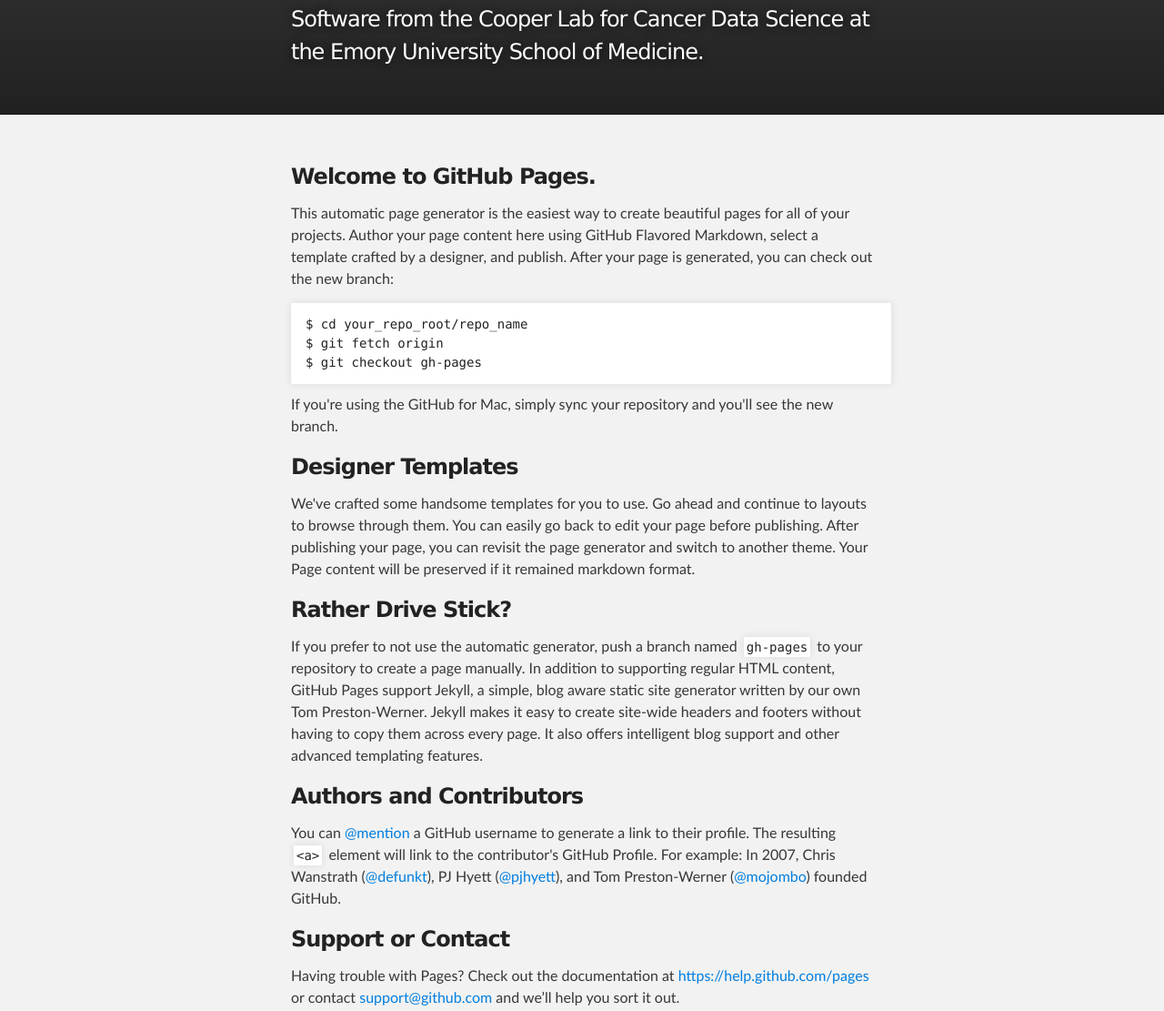
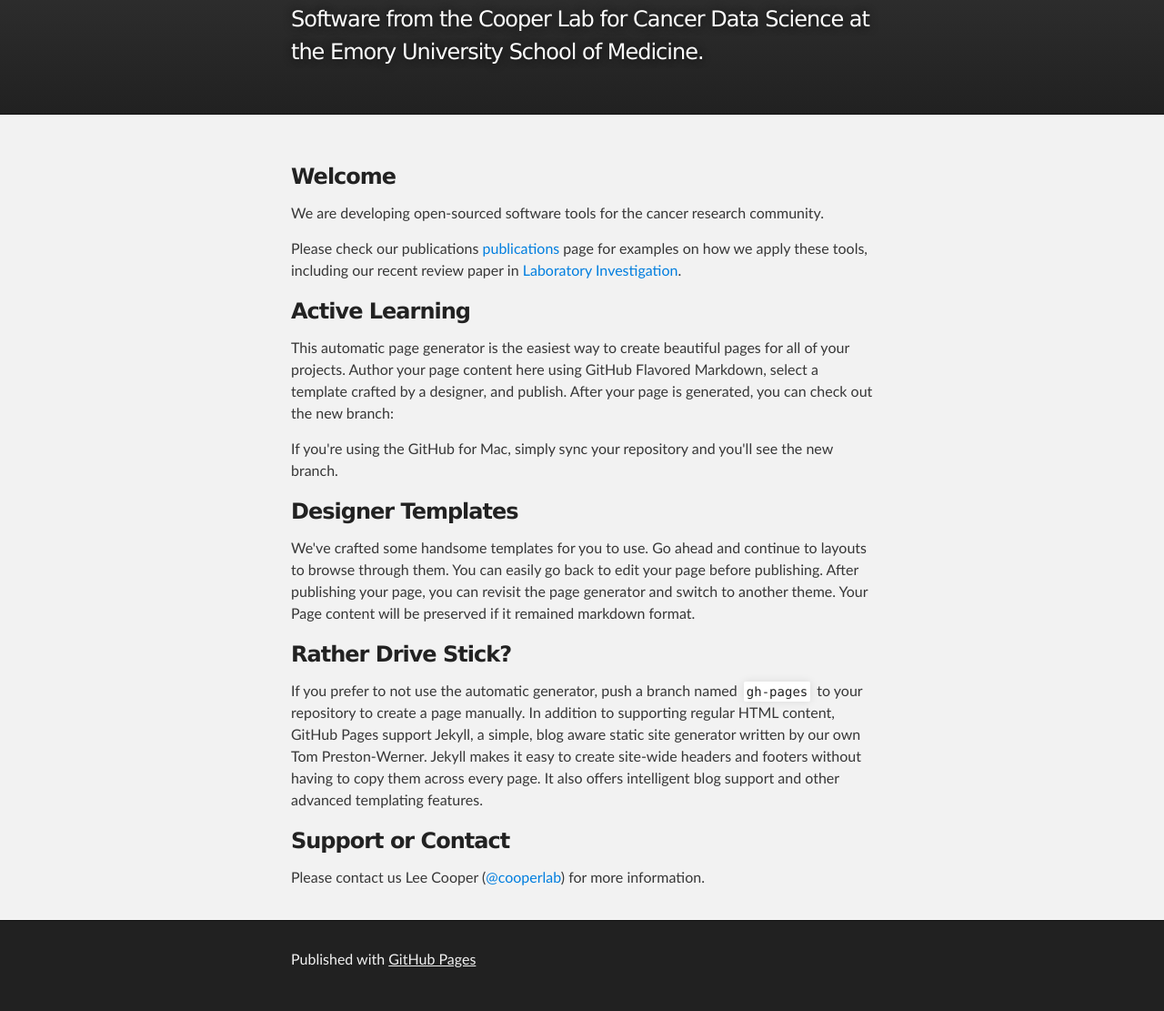
Before and after one commit to cooperlab/cooperlab.github.io, a plain HTML site: page index.html in a window 1280 px wide. Shown: the part 120-1231 px from the top of the page at 91% size. Drawn offline with Linux system fonts and the light colour scheme.

```diff
--- a/index.html
+++ b/index.html
@@ -28,14 +28,16 @@
     <div id="main_content_wrap" class="outer">
       <section id="main_content" class="inner">
         <h3>
-<a id="welcome-to-github-pages" class="anchor" href="#welcome-to-github-pages" aria-hidden="true"><span class="octicon octicon-link"></span></a>Welcome to GitHub Pages.</h3>
+<a id="welcome" class="anchor" href="#welcome" aria-hidden="true"><span class="octicon octicon-link"></span></a>Welcome</h3>
+
+<p>We are developing open-sourced software tools for the cancer research community. </p>
+
+<p>Please check our publications <a href="http://cooperlab.net/publications.html">publications</a> page for examples on how we apply these tools, including our recent review paper in <a href="http://www.nature.com/labinvest/journal/vaop/ncurrent/pdf/labinvest2014153a.pdf">Laboratory Investigation</a>.</p>
+
+<h3>
+<a id="active-learning" class="anchor" href="#active-learning" aria-hidden="true"><span class="octicon octicon-link"></span></a>Active Learning</h3>
 
 <p>This automatic page generator is the easiest way to create beautiful pages for all of your projects. Author your page content here using GitHub Flavored Markdown, select a template crafted by a designer, and publish. After your page is generated, you can check out the new branch:</p>
-
-<pre><code>$ cd your_repo_root/repo_name
-$ git fetch origin
-$ git checkout gh-pages
-</code></pre>
 
 <p>If you're using the GitHub for Mac, simply sync your repository and you'll see the new branch.</p>
 
@@ -50,14 +52,9 @@ $ git checkout gh-pages
 <p>If you prefer to not use the automatic generator, push a branch named <code>gh-pages</code> to your repository to create a page manually. In addition to supporting regular HTML content, GitHub Pages support Jekyll, a simple, blog aware static site generator written by our own Tom Preston-Werner. Jekyll makes it easy to create site-wide headers and footers without having to copy them across every page. It also offers intelligent blog support and other advanced templating features.</p>
 
 <h3>
-<a id="authors-and-contributors" class="anchor" href="#authors-and-contributors" aria-hidden="true"><span class="octicon octicon-link"></span></a>Authors and Contributors</h3>
-
-<p>You can <a href="https://github.com/blog/821" class="user-mention">@mention</a> a GitHub username to generate a link to their profile. The resulting <code>&lt;a&gt;</code> element will link to the contributor's GitHub Profile. For example: In 2007, Chris Wanstrath (<a href="https://github.com/defunkt" class="user-mention">@defunkt</a>), PJ Hyett (<a href="https://github.com/pjhyett" class="user-mention">@pjhyett</a>), and Tom Preston-Werner (<a href="https://github.com/mojombo" class="user-mention">@mojombo</a>) founded GitHub.</p>
-
-<h3>
 <a id="support-or-contact" class="anchor" href="#support-or-contact" aria-hidden="true"><span class="octicon octicon-link"></span></a>Support or Contact</h3>
 
-<p>Having trouble with Pages? Check out the documentation at <a href="https://help.github.com/pages">https://help.github.com/pages</a> or contact <a href="mailto:support@github.com">support@github.com</a> and we’ll help you sort it out.</p>
+<p>Please contact us Lee Cooper (<a href="https://github.com/cooperlab" class="user-mention">@cooperlab</a>) for more information.</p>
       </section>
     </div>
 
```
Also changed, not shown: params.json (+1 -1 lines).
